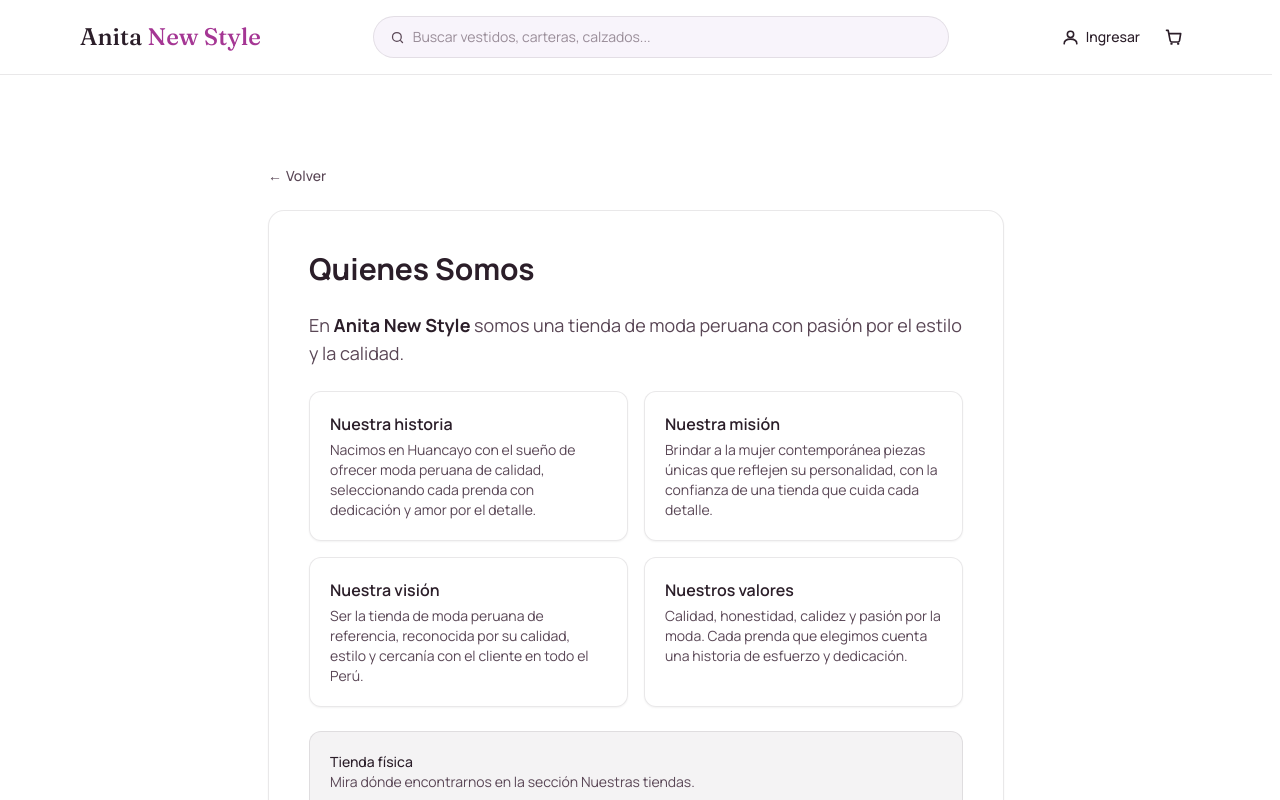
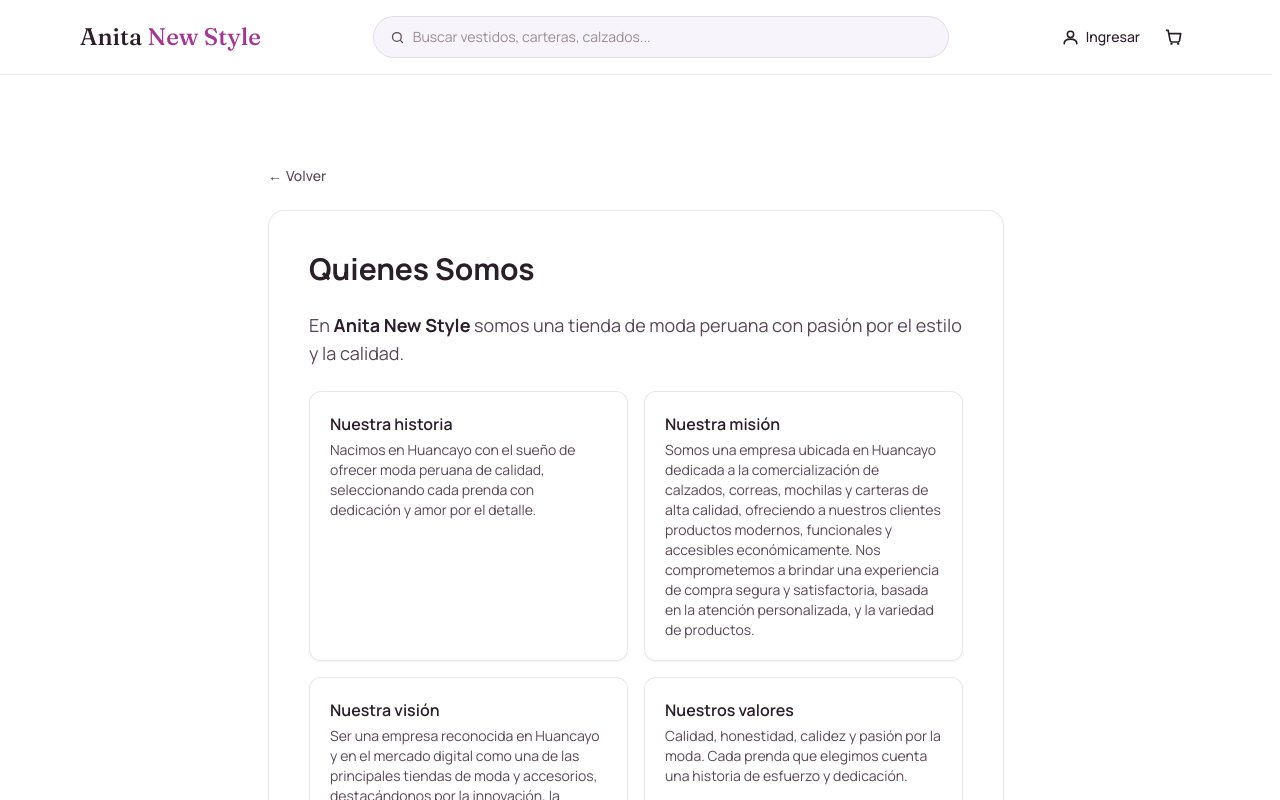
Before and after one commit to Luc7o/anita-new-2026, a React (Vite) app in the folder frontend/: page /quienes-somos in a window 1280 px wide. Shown: the top 800 px of the page. Built offline with nearby package versions, Linux system fonts and the light colour scheme; no server answers.

Commit message:
Cambios en la misión y visión

```diff
--- a/frontend/src/pages/QuienesSomos.jsx
+++ b/frontend/src/pages/QuienesSomos.jsx
@@ -23,11 +23,21 @@
             </div>
             <div className="rounded-xl border border-plum/10 bg-white/50 p-5 shadow-sm">
               <h3 className="font-semibold text-plum">Nuestra misión</h3>
-              <p className="mt-1 text-sm text-plum-soft">Brindar a la mujer contemporánea piezas únicas que reflejen su personalidad, con la confianza de una tienda que cuida cada detalle.</p>
+              <p className="mt-1 text-sm text-plum-soft">Somos una empresa ubicada en Huancayo dedicada a la
+              comercialización de calzados, correas, mochilas y carteras de alta calidad,
+              ofreciendo a nuestros clientes productos modernos, funcionales y accesibles
+              económicamente. Nos comprometemos a brindar una experiencia de
+              compra segura y satisfactoria, basada en la atención personalizada, y la
+              variedad de productos.
+              </p>
             </div>
             <div className="rounded-xl border border-plum/10 bg-white/50 p-5 shadow-sm">
               <h3 className="font-semibold text-plum">Nuestra visión</h3>
-              <p className="mt-1 text-sm text-plum-soft">Ser la tienda de moda peruana de referencia, reconocida por su calidad, estilo y cercanía con el cliente en todo el Perú.</p>
+              <p className="mt-1 text-sm text-plum-soft">Ser una empresa reconocida en Huancayo y en el mercado digital como una de las principales
+              tiendas de moda y accesorios, destacándonos por la innovación, la calidad
+              de nuestros productos, la variedad de diseños y la excelencia en el servicio
+              al cliente.
+              </p>
             </div>
             <div className="rounded-xl border border-plum/10 bg-white/50 p-5 shadow-sm">
               <h3 className="font-semibold text-plum">Nuestros valores</h3>
```
